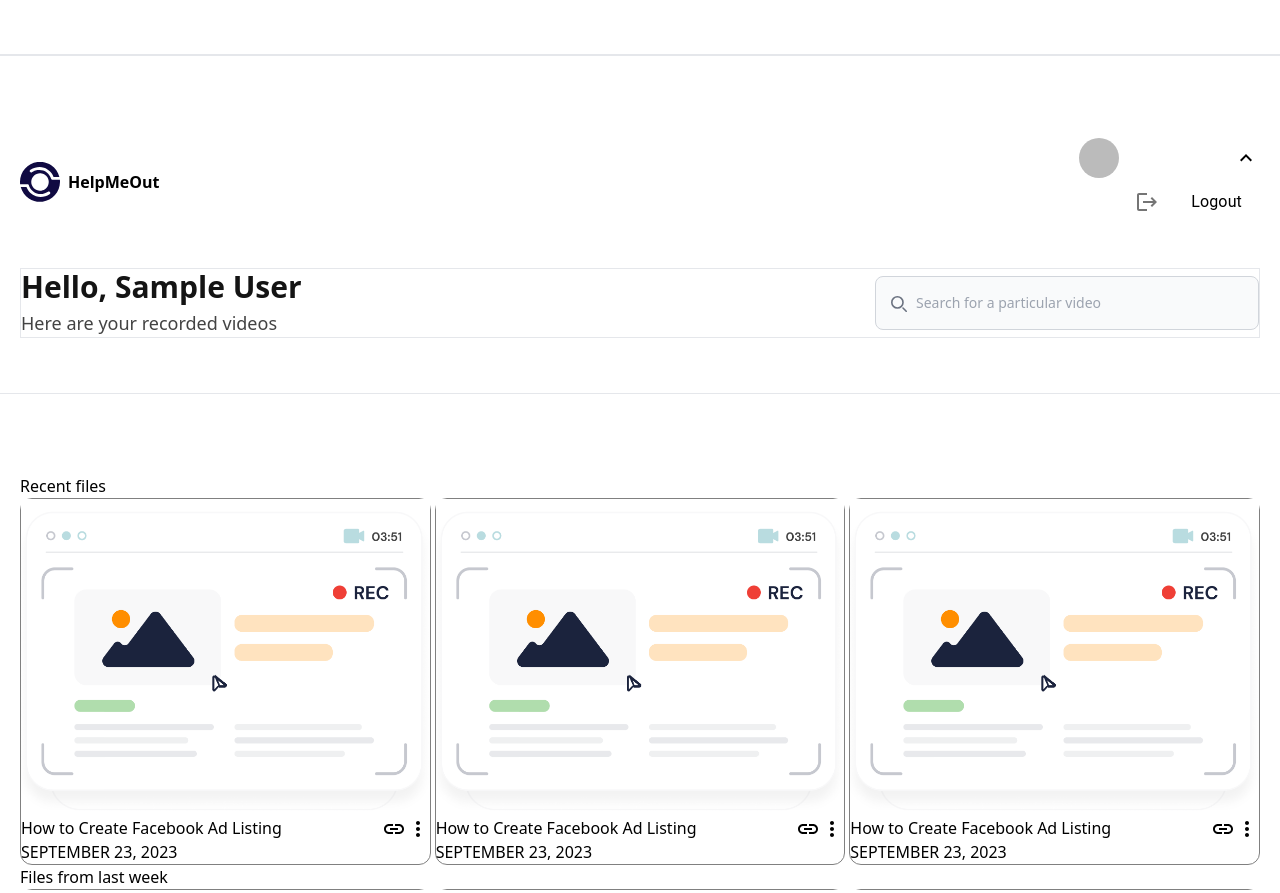
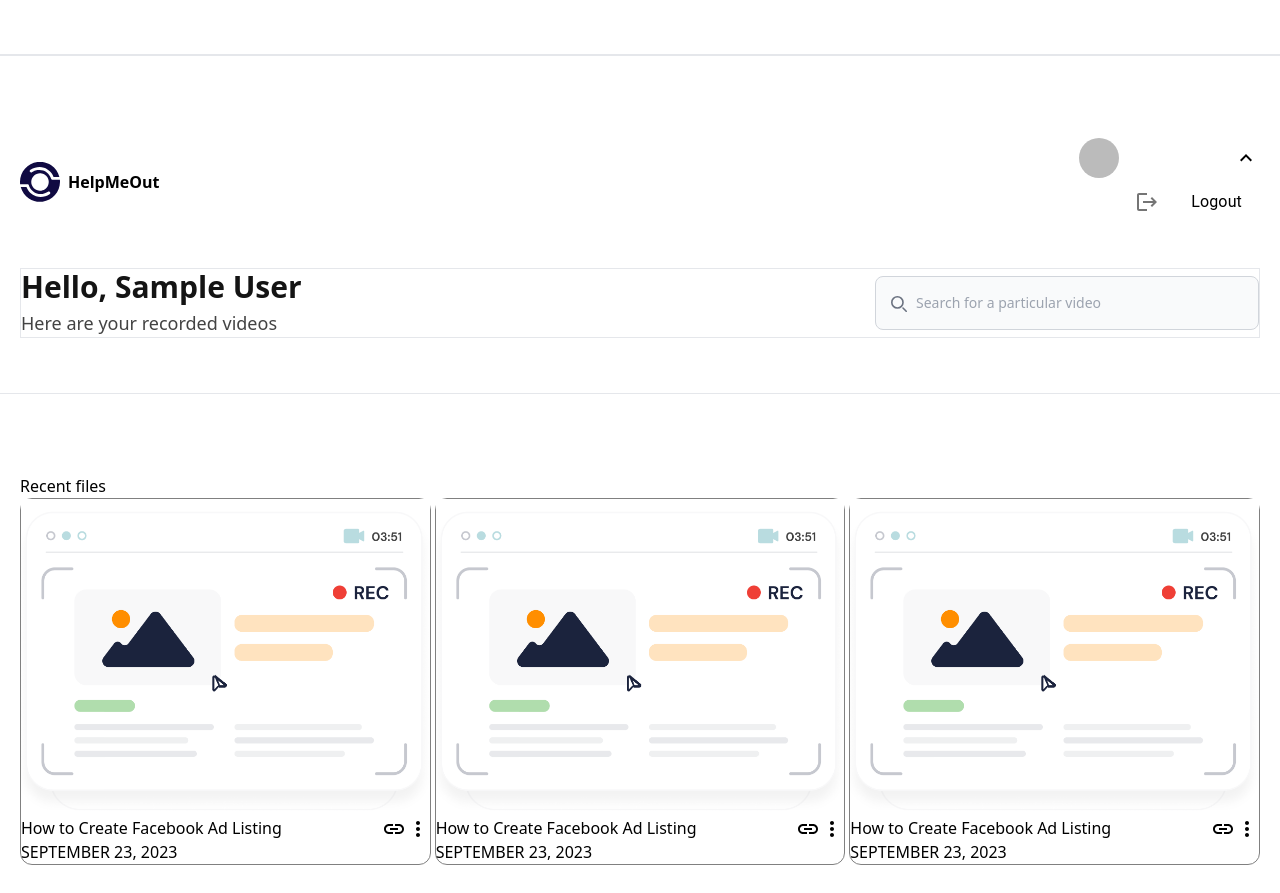
Before and after one commit to sultyl/HelpMeOutHNGX, a Next.js app: page /Dashboard in a window 1280 px wide. Shown: the top 893 px of the page. Built offline with nearby package versions, Linux system fonts and the light colour scheme; no server answers; the database is empty; sample sign-in values are in the browser's storage.

Commit message:
Resolved merge conflicts4

```diff
--- a/pages/Dashboard.js
+++ b/pages/Dashboard.js
@@ -80,7 +80,7 @@ export default function Dashboard () {
                         <ListItemButton onClick={handleClick} sx={{padding: 0}}>
                             <ListItemIcon  sx={{ml: 0}}>
                             <Stack direction="row" spacing={2}>
-                            <Avatar alt={user ? user.displayName : ''} src={user ? user.photoURL : ''} />
+                            <Avatar alt={user.displayName} src={user.photoURL} />
                             </Stack>
                             </ListItemIcon>
                             <ListItemText primary={user ? user.username : ''} sx={{'& .MuiTypography-root': { fontSize: '15px' }}}/>
@@ -182,7 +182,7 @@ export default function Dashboard () {
                         </ImageListItem>
                     </Link>
                 </ImageList>
-                <h2>Files from last week</h2>
+                <h2 className="mt-6">Files from last week</h2>
                 <ImageList sx={{ width: '100%', height: 450 }} cols={3}>
                     <Link href='/VideoDisplay'>
                         <ImageListItem sx={{border: '1px solid gray', borderRadius: '12px'}}>
```
